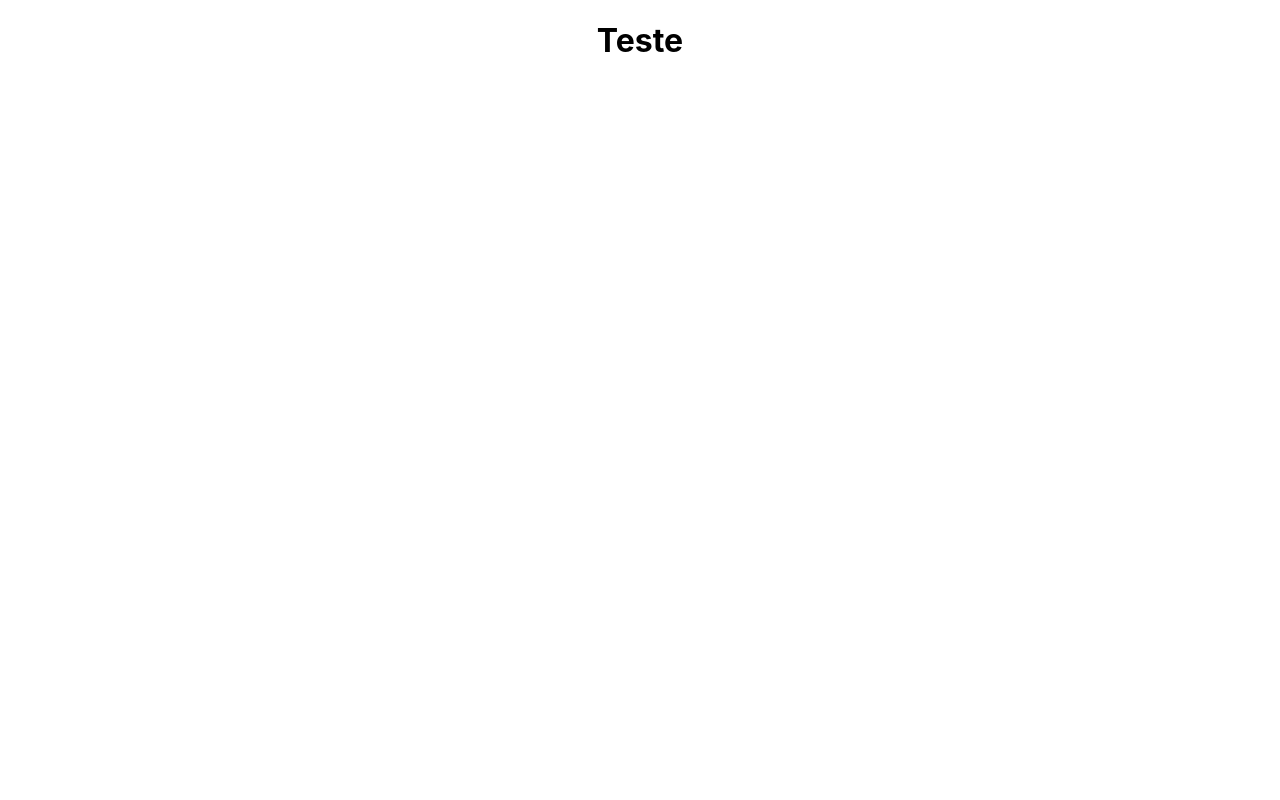
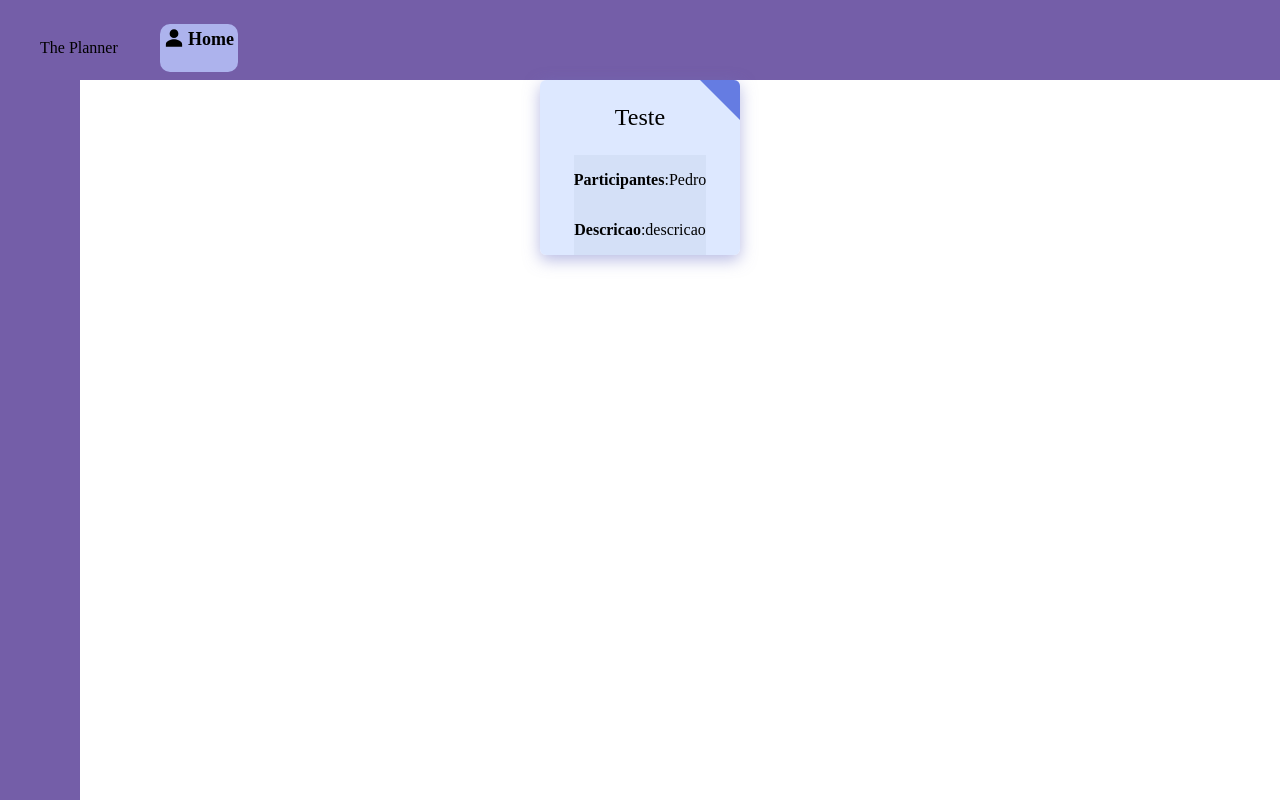
Before and after one commit to pedrohenribeiro/ThePlanner, a React (Create React App) app: page / in a window 1280 px wide. Built offline with nearby package versions, Linux system fonts and the light colour scheme.

Commit message:
Implementação do layout inicial do projeto
Criação do protótipo do menu lateral e navbar

```diff
--- a/package.json
+++ b/package.json
@@ -8,6 +8,8 @@
     "@testing-library/user-event": "^13.5.0",
     "react": "^18.3.1",
     "react-dom": "^18.3.1",
+    "react-icons": "^5.2.1",
+    "react-router-dom": "^6.23.1",
     "react-scripts": "5.0.1",
     "web-vitals": "^2.1.4"
   },
--- a/src/App.js
+++ b/src/App.js
@@ -1,9 +1,20 @@
+import {BrowserRouter as Router, Routes, Route} from 'react-router-dom'
+import BarraLateral from './components/layout/BarraLateral/BarraLateral';
+import Navbar from './components/layout/NavBar/Navbar';
 import './index.css';
-
+import Home from './pages/Home/Home';
 function App() {
   return (
     <div className="pagina">
-      <h1>Teste</h1>
+    <Router className="pagina">
+      <Navbar/>
+      <BarraLateral/>
+        <Routes>
+          <Route exact path="/" element={<Home />} > </Route>
+
+        </Routes>
+    </Router>
+
     </div>
   );
 }
--- /dev/null
+++ b/src/components/layout/BarraLateral/BarraLateral.js
@@ -0,0 +1,10 @@
+import styles from './BarraLateral.module.css'
+
+function BarraLateral(){
+    return (
+        <div className={styles.BarraLateral}>
+
+        </div>
+    )
+}
+export default BarraLateral;
--- /dev/null
+++ b/src/components/layout/BarraLateral/BarraLateral.module.css
@@ -0,0 +1,10 @@
+.BarraLateral{
+    z-index: -1;
+    background-color: #745ea8;
+    height: 100vh;
+    width: 80px;
+    position: absolute;
+    display: flex;
+    flex-direction: row;
+    flex-wrap: wrap;
+}
--- /dev/null
+++ b/src/components/layout/Cards/CardsProjetos.js
@@ -0,0 +1,29 @@
+import styles from './CardsProjetos.module.css'
+import { FiEdit } from "react-icons/fi";
+import { IoIosRemoveCircleOutline } from "react-icons/io";
+
+function CardProjetos({titulo, participantes,descricao}){
+
+    return (
+        <div>
+            <div className={styles.cardList}>
+
+                <div className={styles.cardTitulo}>
+                    <p>{titulo}</p>
+                </div>
+
+                <div className={styles.cardConteudo}>
+                    <b>Participantes</b>
+                    <p className={styles.informacoes}>  :{participantes}</p>
+                </div>
+
+                <div className={styles.cardConteudo}>
+                    <b>Descricao</b>
+                    <p className={styles.informacoes}>  :{descricao}</p>
+                </div>
+
+            </div>
+        </div>
+    )
+}
+export default CardProjetos;
--- /dev/null
+++ b/src/components/layout/Cards/CardsProjetos.module.css
@@ -0,0 +1,46 @@
+.cardList{
+    display: flex;
+    flex-wrap: wrap;
+    flex-direction: column;
+    align-items: center;
+    min-width: 200px;
+    width: auto;
+    background-color: #d8e5ffda;
+    box-shadow: hsla(236, 45%, 62%, 0.5) 0px 5px 16px !important;
+    height: auto;
+    border-radius: 6px;
+    transition: 0.5s;
+
+    position: relative;
+    overflow: hidden;
+}
+.cardList::before{
+    transition: 0.5s;
+    content: '';
+    position: absolute;
+    top: 0px;
+    right: 0px;
+    border: 20px solid transparent;
+    border-top: 20px solid #435edac7;
+    border-right: 20px solid #435edac7;
+}
+.cardList:hover{
+    transition: 0.4s;
+    transform: translateY(-10px);
+    box-shadow: hsla(236, 60%, 64%, 0.63) 0px 10px 22px !important;
+}
+.cardTitulo{
+    display: flex;
+    flex-direction: row;
+    font-size: 24px;
+    width: 100%;
+    text-align: center;
+    justify-content: center;
+
+}
+.cardConteudo{
+    display: flex;
+    flex-direction: row;
+    align-items: center;
+    background-color: rgba(8, 34, 66, 0.041);
+}
--- /dev/null
+++ b/src/components/layout/NavBar/Navbar.js
@@ -0,0 +1,22 @@
+import {Link} from 'react-router-dom'
+import styles from './Navbar.module.css'
+import { IoPersonSharp } from "react-icons/io5";
+
+function Navbar() {
+    return (
+        <div className={styles.navMenu}>
+          <ul className={styles.lista}>
+                <div className={styles.logo}>The Planner</div>
+
+                <li className={styles.itemLista}>
+                    <Link to="/" className={styles.botao}>
+                        <IoPersonSharp className={styles.icone}/>
+                        <b>Home</b>
+                    </Link>
+                </li>
+            </ul>
+        </div>
+    )
+}
+
+export default Navbar
--- /dev/null
+++ b/src/components/layout/NavBar/Navbar.module.css
@@ -0,0 +1,60 @@
+.navMenu{
+/*     background-color: #2766da; */
+    /* background-color: #417be7; */
+    background-color: #745ea8;
+    min-height: 80px;
+    height: auto;
+    max-height: 160px;
+    display: flex;
+    align-items: center;
+    align-items: center;
+}
+.navMenu ul{
+    margin-left: 0;
+    margin-bottom: 0 !important;
+}
+.lista {
+    display: flex;
+    list-style: none;
+    margin-left: 1em;
+    align-items: center;
+    flex-direction: row;
+    flex-wrap: wrap;
+}
+.itemLista {
+    align-items: center;
+    height: 40px;
+    margin-right: 1em;
+    padding: 4px;
+
+    background-color: #bcc8ffcc;
+    border: 2px;
+
+    border-radius: 10px;
+    transition: 0.1s;
+}
+.itemLista:hover{
+    transition: 0.1s;
+    /* background-color: #6598f7; */
+    background-color: #9fc0ff;
+    border-color: #033faf;
+}
+.botao{
+    display: flex;
+    flex-wrap: wrap;
+    flex-direction: row;
+    text-decoration: none;
+    color: black;
+    font-size: 18px;
+    align-items: center;
+}
+.icone{
+    margin-right: 4px;
+    margin-bottom: 2px;
+    width: 20px;
+    height: 20px;
+}
+.logo{
+    width: 100px;
+    margin-right: 20px;
+}
--- a/src/index.css
+++ b/src/index.css
@@ -1,16 +1,20 @@
-body {
+
+body,html{
   margin: 0;
-  font-family: -apple-system, BlinkMacSystemFont, 'Segoe UI', 'Roboto', 'Oxygen',
-    'Ubuntu', 'Cantarell', 'Fira Sans', 'Droid Sans', 'Helvetica Neue',
-    sans-serif;
-  -webkit-font-smoothing: antialiased;
-  -moz-osx-font-smoothing: grayscale;
+  padding: 0;
+  width: 100%;
+  height: 100vh;
 }
-
-code {
-  font-family: source-code-pro, Menlo, Monaco, Consolas, 'Courier New',
-    monospace;
+.pagina{
+  display: flex;
+  flex-direction: column;
+  flex-wrap: wrap;
 }
-.pagina {
-  text-align: center;
+.conteudoPagina{
+  display: flex;
+  flex-direction: row;
+  flex-wrap: wrap;
+  width: auto;
+  justify-content: center;
+  align-items: center;
 }
--- /dev/null
+++ b/src/pages/Cadastros/CadastrarTarefa.js
@@ -0,0 +1,6 @@
+function CadastrarTarefa(){
+    return(
+        <h1>Cadastro</h1>
+    )
+}
+export default CadastrarTarefa
--- /dev/null
+++ b/src/pages/Home/Home.js
@@ -0,0 +1,14 @@
+import CardProjetos from "../../components/layout/Cards/CardsProjetos";
+
+function Home(){
+    return(
+        <div className="conteudoPagina">
+            <CardProjetos
+                titulo={"Teste"}
+                participantes={"Pedro"}
+                descricao={"descricao"}
+            />
+        </div>
+    )
+}
+export default Home;
```
Also changed, not shown: 1 other file (tests, documents, lock files or other folders).
